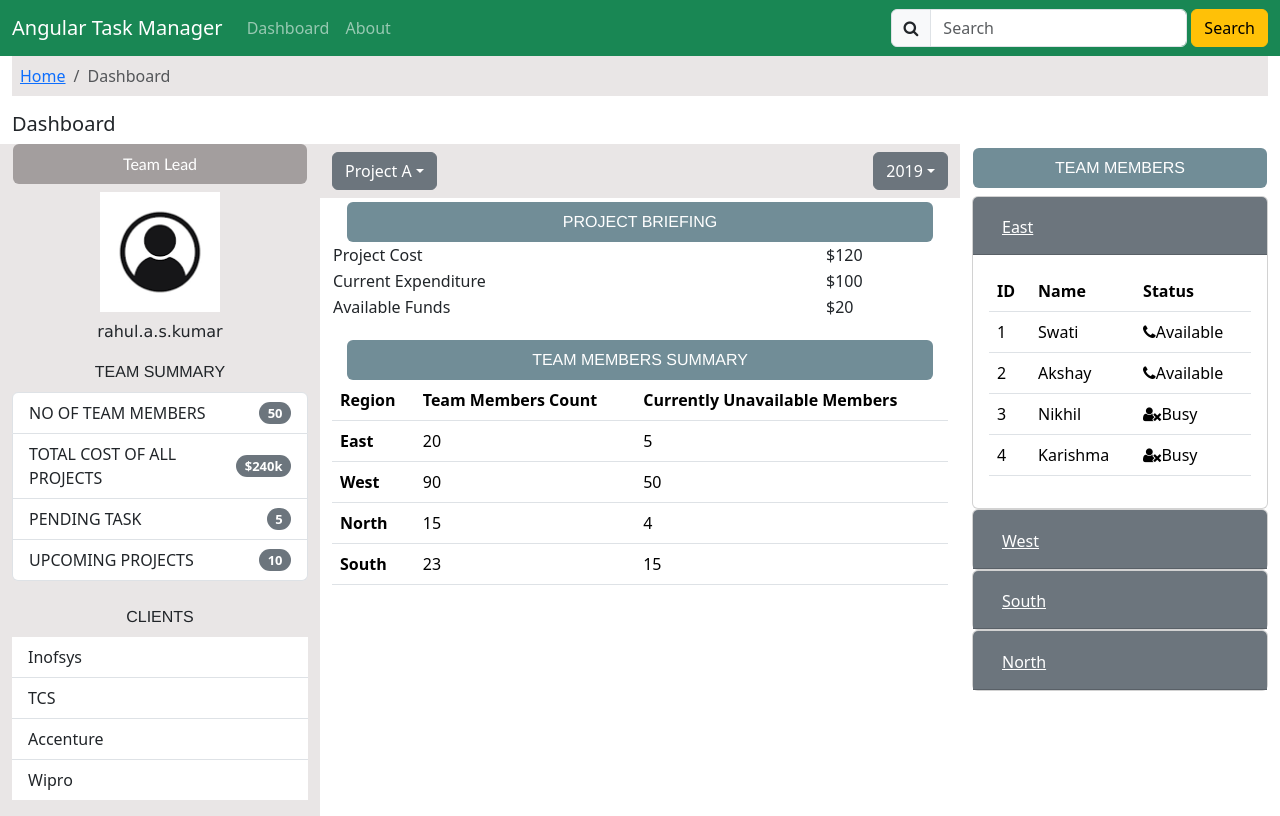
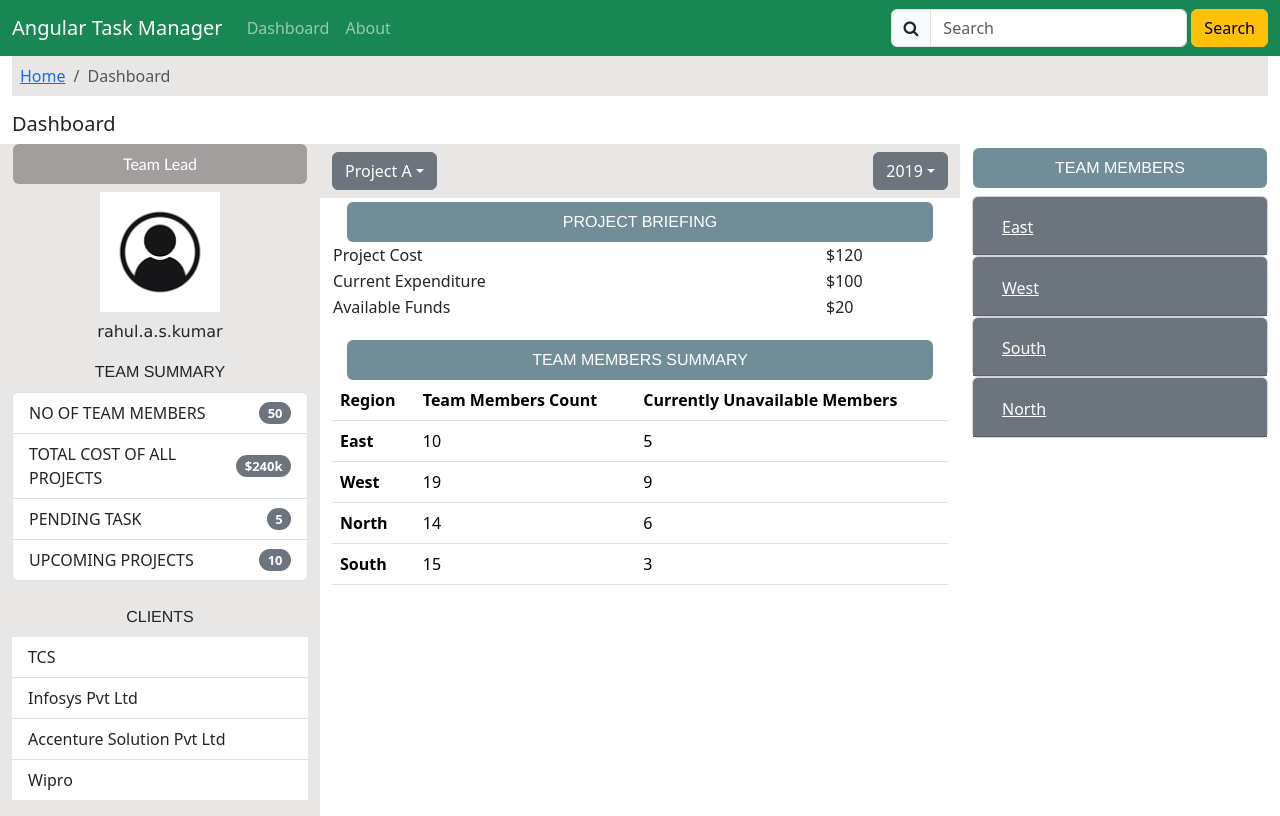
Before and after one commit to Rahul9037/Angular_Task_Manager, an Angular app: page /dashboard in a window 1280 px wide. Built offline with nearby package versions, Linux system fonts and the light colour scheme.

Commit message:
ngFor checkin

```diff
--- a/src/app/dashboard/dashboard.component.html
+++ b/src/app/dashboard/dashboard.component.html
@@ -41,10 +41,13 @@
             <div class="col-12 text-center pt-2 pb-2" style="font-family: 'Franklin Gothic Medium', 'Arial Narrow', Arial, sans-serif;">CLIENTS</div>
             <div class="col-12">
                 <ul class="list-group list-group-flush">
-                    <li class="list-group-item">Inofsys</li>
+                    <li *ngFor="let client of Clients" class="list-group-item">
+                        {{client}}
+                    </li>
+                    <!-- <li class="list-group-item">Inofsys</li>
                     <li class="list-group-item">TCS</li>
                     <li class="list-group-item">Accenture</li>
-                    <li class="list-group-item">Wipro</li>
+                    <li class="list-group-item">Wipro</li> -->
                 </ul>
             </div>
         </div>
@@ -57,10 +60,11 @@
                          <div class="dropdown">
                             <button class="btn btn-secondary dropdown-toggle" type="button" id="dropdownMenuButton" data-bs-toggle="dropdown">Project A</button>
                             <div class="dropdown-menu">
-                                <a class="dropdown-item" href="#">Project A</a>
+                                <a class="dropdown-item" href="#" *ngFor="let project of Projects">{{project}}</a>
+                                <!-- <a class="dropdown-item" href="#">Project A</a>
                                 <a class="dropdown-item" href="#">Project B</a>
                                 <a class="dropdown-item" href="#">Project C</a>
-                                <a class="dropdown-item" href="#">Project D</a>
+                                <a class="dropdown-item" href="#">Project D</a> -->
                             </div>
                          </div>
                     </div>
@@ -68,10 +72,11 @@
                         <div class="dropdown">
                            <button class="btn btn-secondary dropdown-toggle" type="button" id="dropdownMenuButton" data-bs-toggle="dropdown">2019</button>
                            <div class="dropdown-menu">
-                               <a class="dropdown-item" href="#">2019</a>
+                                <a class="dropdown-item" href="#" *ngFor="let year of Years">{{year}}</a>
+                               <!-- <a class="dropdown-item" href="#">2019</a>
                                <a class="dropdown-item" href="#">2020</a>
                                <a class="dropdown-item" href="#">2021</a>
-                               <a class="dropdown-item" href="#">2022</a>
+                               <a class="dropdown-item" href="#">2022</a> -->
                            </div>
                         </div>
                    </div>
@@ -107,12 +112,12 @@
                         </tr>
                     </thead>
                     <tbody>
-                        <tr>
-                            <td scope="row"><b>East</b></td>
-                            <td>20</td>
-                            <td>5</td>
+                        <tr *ngFor="let member of TeamMembersSummary">
+                            <td scope="row"><b>{{member.region}}</b></td>
+                            <td>{{member.teamMemberCount}}</td>
+                            <td>{{member.currentlyUnavailableMembers}}</td>
                         </tr>
-                        <tr>
+                        <!-- <tr>
                             <td scope="row"><b>West</b></td>
                             <td >90</td>
                             <td>50</td>
@@ -126,7 +131,7 @@
                             <td scope="row"><b>South</b></td>
                             <td>23</td>
                             <td>15</td>
-                        </tr>
+                        </tr>   -->
                     </tbody>
                 </table>
             </div>
@@ -138,7 +143,35 @@
             TEAM MEMBERS</div>
             <div class="col-lg-12 pt-2">
                 <div class="accordion" id="accordion1">
-                    <div class="card">
+                    <div class="card" *ngFor="let member of TeamMembers; index as i">
+                        <div class="card-header bg-secondary" [id]="'card'+i">
+                            <h2 class="mb-0">
+                                <button class="btn btn-link text-white" type="button"
+                                data-bs-toggle="collapse" [attr.data-bs-target]="'#cardbody'+i">{{member.region}}</button>
+                            </h2>
+                        </div>
+                        <div [id]="'cardbody'+i" class="collapse" data-bs-parent="#accordion1">
+                            <div class="card-body">
+                                <table class="table">
+                                    <thead>
+                                        <tr>
+                                            <th>ID</th>
+                                            <th>Name</th>
+                                            <th>Status</th>
+                                        </tr>
+                                    </thead>
+                                    <tbody>
+                                        <tr *ngFor="let memberDetails of member.details;">
+                                            <td>{{memberDetails.id}}</td>
+                                            <td>{{memberDetails.name}}</td>
+                                            <td><i class="{{memberDetails.className}}"></i>{{memberDetails.Status}}</td>
+                                        </tr>
+                                    </tbody>
+                                </table>
+                            </div>
+                        </div>
+                    </div>
+                    <!-- <div class="card">
                         <div class="card-header bg-secondary" id="card1">
                             <h2 class="mb-0">
                                 <button class="btn btn-link text-white" type="button"
@@ -309,7 +342,7 @@
                                 </table>
                             </div>
                         </div>
-                    </div>
+                    </div> -->
                 </div>
             </div>
         </div>
--- a/src/app/dashboard/dashboard.component.ts
+++ b/src/app/dashboard/dashboard.component.ts
@@ -32,6 +32,150 @@ export class DashboardComponent implements OnInit{
     this.ProjectCost=120;
     this.CurrentExpenditure=100;
     this.AvailableFunds=20;
+
+    this.Clients = ['TCS', 'Infosys Pvt Ltd' , 'Accenture Solution Pvt Ltd' , 'Wipro'];
+    this.Projects = ['Project A','Project B', 'Project C', 'Project D'];
+    this.Years = [2019,2020,2021,2022,2023];
+    this.TeamMembersSummary = [
+      {
+        region: 'East',
+        teamMemberCount: 10,
+        currentlyUnavailableMembers: 5
+      },
+      {
+        region: 'West',
+        teamMemberCount: 19,
+        currentlyUnavailableMembers: 9
+      },
+      {
+        region: 'North',
+        teamMemberCount: 14,
+        currentlyUnavailableMembers: 6
+      },
+      {
+        region: 'South',
+        teamMemberCount: 15,
+        currentlyUnavailableMembers: 3
+      }
+    ]
+    this.TeamMembers = [
+      {
+        region: 'East',
+        details: [
+          {
+            id: 1,
+            name: 'Swati',
+            Status: 'Available',
+            className: 'fa fa-phone'
+          },
+          {
+            id: 2,
+            name: 'Akshay',
+            Status: 'Available',
+            className: 'fa fa-phone'
+          },
+          {
+            id: 3,
+            name: 'Nikhil',
+            Status: 'Busy',
+            className: 'fa fa-user-times'
+          },
+          {
+            id: 4,
+            name: 'Karishma',
+            Status: 'Busy',
+            className: 'fa fa-user-times'
+          }
+        ]
+      },
+      {
+        region: 'West',
+        details: [
+          {
+            id: 1,
+            name: 'Sakshi',
+            Status: 'Available',
+            className: 'fa fa-phone'
+          },
+          {
+            id: 2,
+            name: 'Seema',
+            Status: 'Available',
+            className: 'fa fa-phone'
+          },
+          {
+            id: 3,
+            name: 'Archana',
+            Status: 'Busy',
+            className: 'fa fa-user-times'
+          },
+          {
+            id: 4,
+            name: 'Snehalatha',
+            Status: 'Busy',
+            className: 'fa fa-user-times'
+          }
+        ]
+      },
+      {
+        region: 'South',
+        details: [
+          {
+            id: 1,
+            name: 'Mandavi',
+            Status: 'Available',
+            className: 'fa fa-phone'
+          },
+          {
+            id: 2,
+            name: 'Yogini',
+            Status: 'Available',
+            className: 'fa fa-phone'
+          },
+          {
+            id: 3,
+            name: 'Abhishek',
+            Status: 'Busy',
+            className: 'fa fa-user-times'
+          },
+          {
+            id: 4,
+            name: 'Siddhant',
+            Status: 'Busy',
+            className: 'fa fa-user-times'
+          }
+        ]
+      },
+      {
+        region: 'North',
+        details: [
+          {
+            id: 1,
+            name: 'Bhavna',
+            Status: 'Available',
+            className: 'fa fa-phone'
+          },
+          {
+            id: 2,
+            name: 'Chandra',
+            Status: 'Available',
+            className: 'fa fa-phone'
+          },
+          {
+            id: 3,
+            name: 'Saurabh',
+            Status: 'Busy',
+            className: 'fa fa-user-times'
+          },
+          {
+            id: 4,
+            name: 'Puneet',
+            Status: 'Busy',
+            className: 'fa fa-user-times'
+          }
+        ]
+      }
+    ]
   }
 
 }
```
